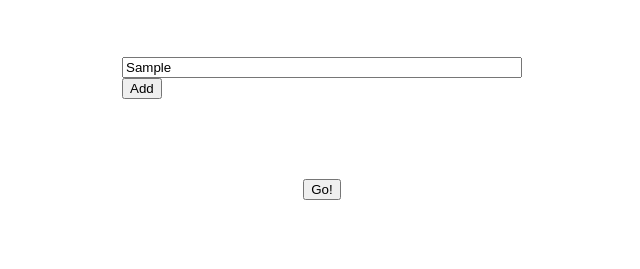
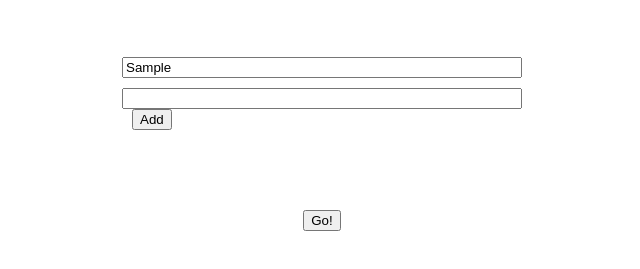
Before and after one commit to annaadling/help-me-choose, a plain HTML site: page index.html in a window 1280 px wide. Both pictures are taken after typing "Sample" into the empty fields and a click on the button "Add". Shown: the part 227-496 px from the top of the page, without its empty margins (318-958 px from the left). Drawn offline with nearby package versions, Linux system fonts and the light colour scheme.

Commit message:
Add JavaScript

```diff
--- a/index.html
+++ b/index.html
@@ -11,8 +11,19 @@
             <div class="inputs">
                 <input type="text" placeholder="Something...">
             </div>
-            <button>Add</button>
+            <button class="addOption">Add</button>
         </div>
+        <div class="resultSection"></div>
         <button>Go!</button>
     </body>
+    <script src="https://code.jquery.com/jquery-3.3.1.min.js"></script>
+    <script>
+        $(function(){
+            $('.resultSection').hide();
+            var add_option = function(){
+                $('.inputs').append('<input></input>');
+            }
+            $('.addOption').click(add_option);
+        })
+    </script>
 </html>
```
